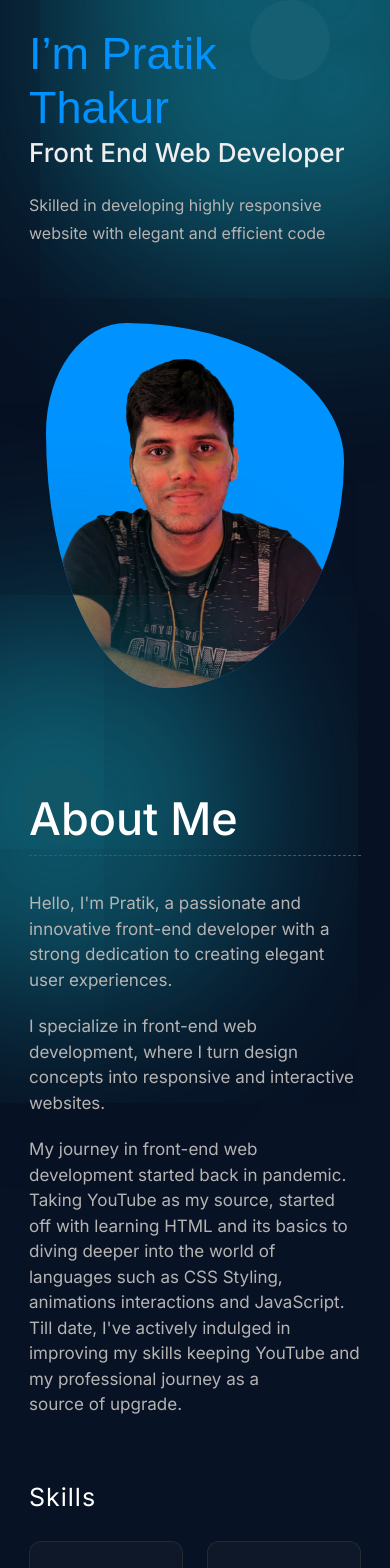
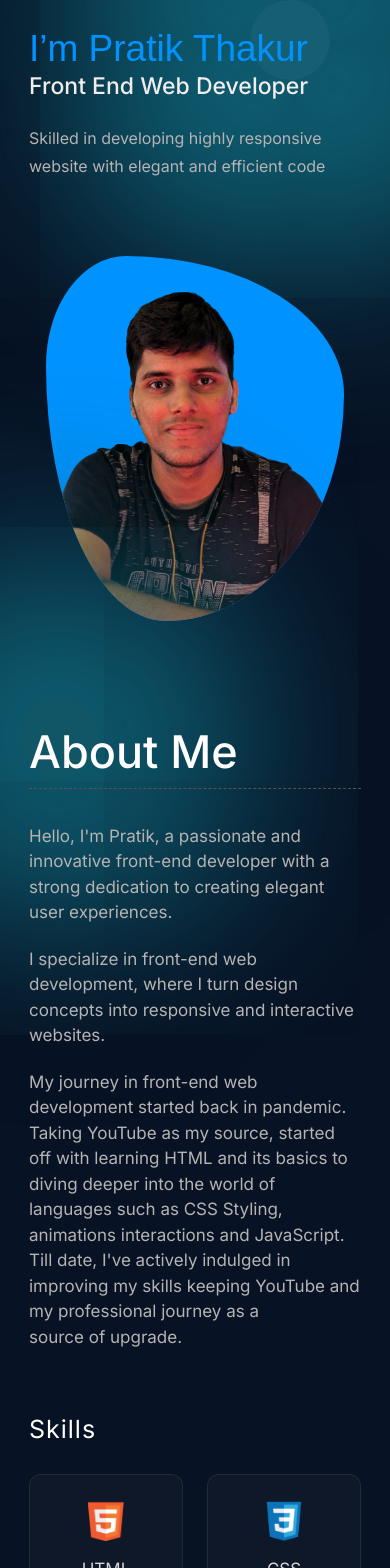
Before and after one commit to pratik1243/portfolio-app, a Next.js app: page / in a window 390 px wide. Shown: the part 100-1668 px from the top of the page. Built offline with nearby package versions, Linux system fonts and the light colour scheme.

Commit message:
next js deploy 2

```diff
--- a/src/app/portfolio.css
+++ b/src/app/portfolio.css
@@ -479,7 +479,7 @@ body {
   width: 80px;
   position: absolute;
   right: 0px;
-  top: 130px;
+  top: 100px;
   background-color: #105667;
   box-shadow: 0px 0px 190px 140px #0f6276;
   border-radius: 50%;
@@ -487,7 +487,7 @@ body {
   z-index: -2;
 }
 
-.lg-mt{
+.lg-mt {
   margin-top: 1.5rem;
 }
 
@@ -544,6 +544,18 @@ body {
   .portfolio-image-sec {
     width: 90%;
   }
+
+  .skills-section .skills-cards{
+    padding: 26px 20px;
+  }
+
+  .intro-left-sec .intro-inner-sec .head-txt1{
+    font-size: 37px;
+  }
+
+  .intro-left-sec .intro-inner-sec .head-txt2{
+    font-size: 23px;
+  }
 }
 
 @media (max-width: 768px) {
@@ -553,6 +565,16 @@ body {
 
   .after-lg-mt {
     margin-top: 0;
+  }
+
+  .gradient-bg-1{
+    background-color: #165e71;
+    background: #165e71;
+  }
+
+  .gradient-bg-2, .gradient-bg-3{
+    background: #105667;
+    background-color: #105667;
   }
 }
 
@@ -574,7 +596,20 @@ body {
     margin-top: 1.5rem;
   }
 
-  .lg-mt{
+  .lg-mt {
     margin-top: 1.5rem;
   }
 }
+
+@media (min-width: 769px) {
+  .gradient-bg-1{
+    background-color: #165e71;
+    background: #165e71;
+  }
+
+  .gradient-bg-2, .gradient-bg-3{
+    background: #105667;
+    background-color: #105667;
+  }
+
+}
```
